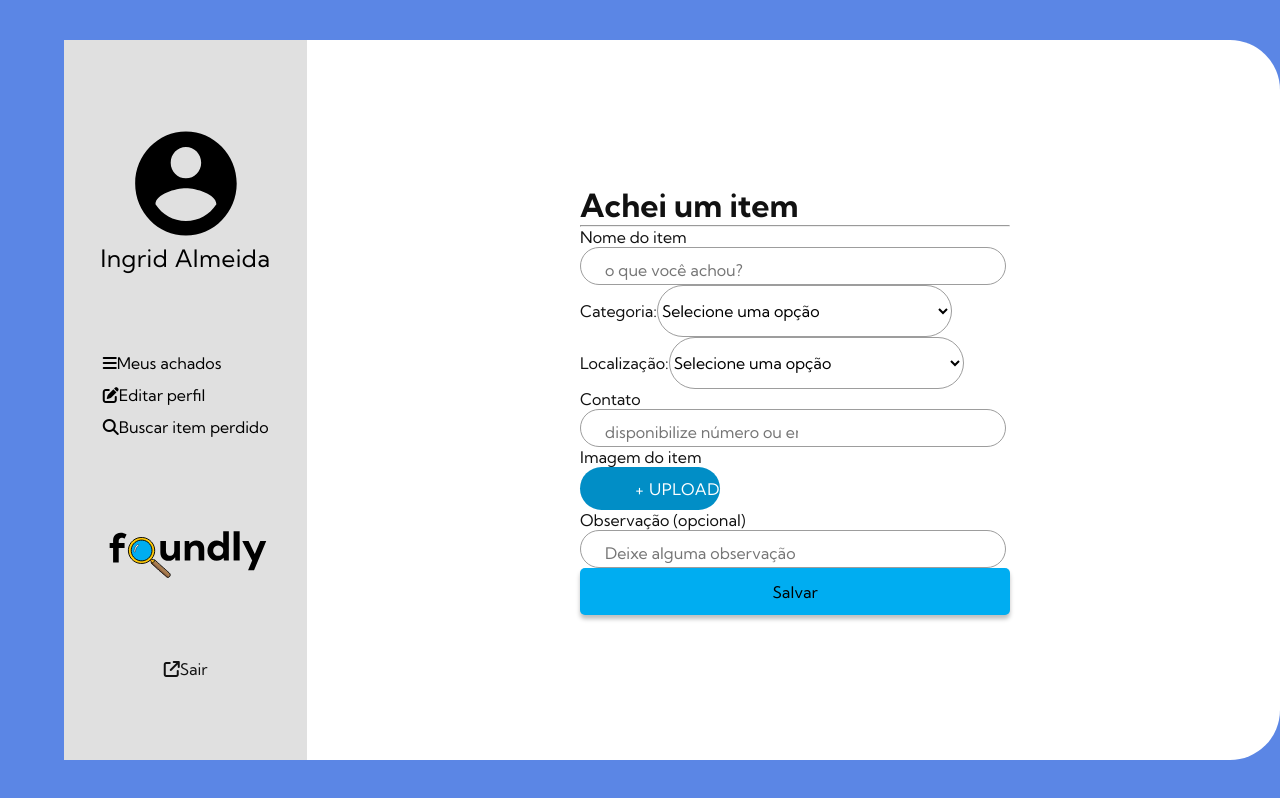
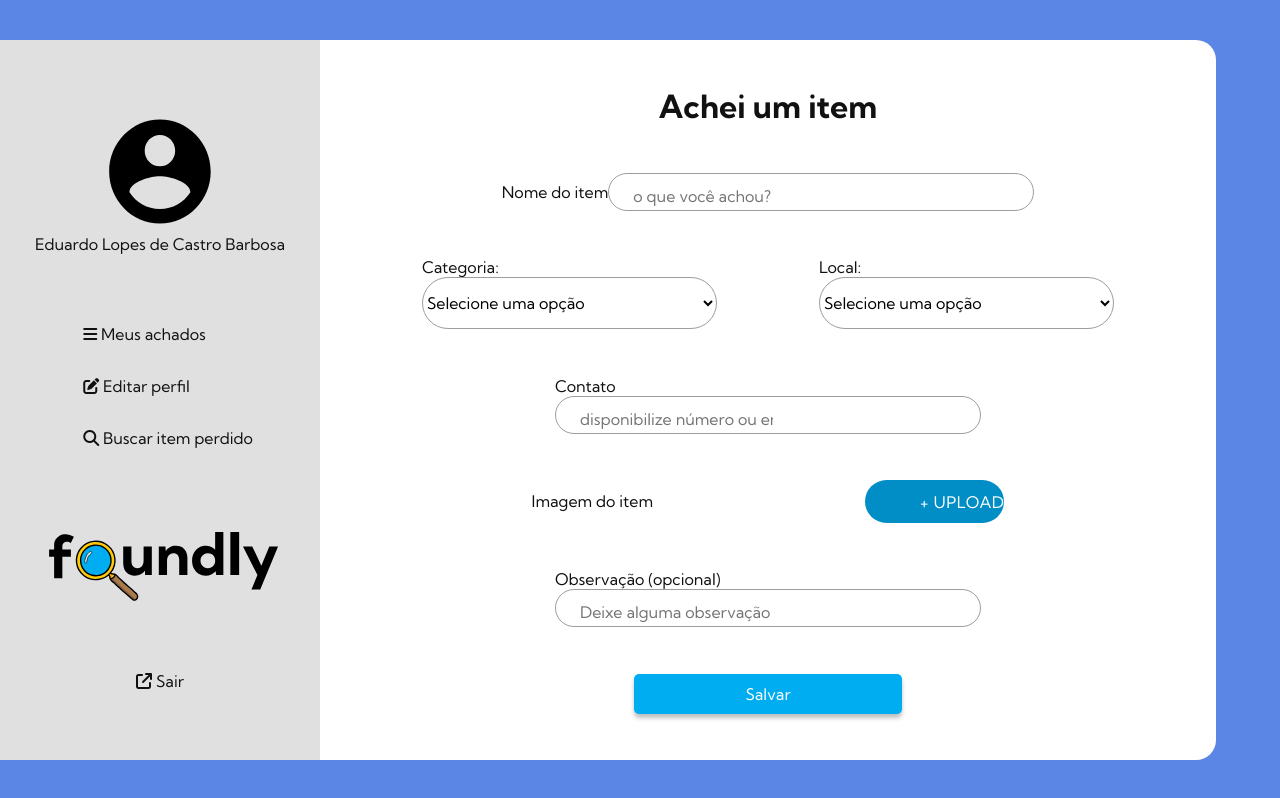
Before and after one commit to EduardoLopes085/Foundly, a React (Vite) app: page /cadastrar-item in a window 1280 px wide. Built offline with nearby package versions, Linux system fonts and the light colour scheme.

Commit message:
nav lateral componentizada, ajustes na tela de achei um item

```diff
--- a/src/components/cadastrarItem/cadastrar.css
+++ b/src/components/cadastrarItem/cadastrar.css
@@ -5,49 +5,73 @@
     background: #FFFFFF;
     width: 95vw;
     height: 90%;
-    border-radius: 50px;
+    border-radius: 0px 20px 20px 0px;
     display: flex;
+
+    overflow: hidden;
 }
 
-.card-perfil {
-    background: #E0E0E0;
-    width: 20%;  /* Ajustando o tamanho do perfil */
-    height: 100%;  /* Altura flexível */
-    align-items: center;
+.cadastrar-form{
+    height: 100%;
+    width: 100%;
+
     display: flex;
     flex-direction: column;
+    align-items: center;
     justify-content: space-evenly;
 
+
 }
-.card-user {
+
+.card-form{
+    width: 70vw;
+    height: 100%;
+
     display: flex;
+    flex-direction: column;
     align-items: center;
+
+}
+
+
+.cadastrar-header{
+
+}
+
+.campo-nome{
+    width: 100%;
+
+    display: flex;
+    flex-direction: row;
+    align-items: center;
+    justify-content: center;
+}
+
+
+.row{
+    display: flex;
+    flex-direction: row;
+    align-items: center;
+    justify-content: space-evenly;
+
+    width: 100%;
+}
+
+
+
+
+.campo-categoria{
+    display: flex;
     flex-direction: column;
 }
-.card-perfil h1{
-    color: #000;
-    font-family: "Kumbh Sans";
-    font-size: 24px;
-    font-style: normal;
-    font-weight: 400;
-    line-height: 24px;
-    letter-spacing: 0.5px;
+
+.campo-localizacao{
+    display: flex;
+    flex-direction: column;
 }
 
-.card-lista{
-    color: #000;
-    font-family: "Kumbh Sans";
-    font-size: 16px;
-    font-style: normal;
-    font-weight: 400;
-    line-height: 24px;
-    letter-spacing: 0.5px;
-    display: flex;
-    flex-direction: column;
-    gap: 8px;
-    align-items: flex-start;
 
-}
+
 
 .logoFoundly{
     width: 70%;
@@ -55,16 +79,9 @@
     height: auto;
 }
 
-.card-form{
-    display: flex;
-    justify-content: center;
-    align-items: center;
-    flex: 1;
-    padding-left: 3px;
-    gap: 45px;
-}
 
- input{
+
+.input-cadastrar{
     display: inline-flex;
     padding: 12px 207px 4px 24px;
     align-items: center;
@@ -108,16 +125,12 @@
 }
 
 .button-salvar{
-    display: flex;
-    width: 430px;
-    height: 46.233px;
-    padding: 10px;
-    flex-direction: column;
-    justify-content: center;
-    align-items: center;
+    width: 30%;
+
     gap: 8px;
-    flex-shrink: 0;
     border-radius: 5px;
     background: #00ADF1;
+    padding: 10px;
     box-shadow: 0px 4px 4px 0px rgba(0, 0, 0, 0.25);
+    color: #FFF;
 }
--- a/src/components/cadastrarItem/cadastrar.jsx
+++ b/src/components/cadastrarItem/cadastrar.jsx
@@ -1,42 +1,29 @@
 import logoFoundly from "../../assets/logo-foundly.svg";
 import accountCircle from "../../assets/account_circle.svg";
 import '../cadastrarItem/cadastrar.css'
+import NavigationBar from "../navigationbar/navigationBar";
 
 
 function CadastrarItem(){
     return(
         <div className="card-total">
-            <div className="card-perfil">
 
-               <div className="card-user">
-                    <img src= {accountCircle}
-                    alt="Icon user"
-                    className="icon-user" />
-                    <h1>Ingrid Almeida</h1>
-               </div>
-
-                <div className="card-lista">
-                   <button><i class="fa-solid fa-bars"></i>Meus achados</button>
-                    <button><i className="fa-solid fa-pen-to-square"></i>Editar perfil</button>
-                    <button><i className="fa-solid fa-magnifying-glass"></i>Buscar item perdido</button>
-                </div>
-
-                <img src= {logoFoundly}
-                alt="Logo Foundly"
-                className='logoFoundly' />
-
-                <p><i class="fa-solid fa-arrow-up-right-from-square"></i>Sair</p>
-            </div>
+            <NavigationBar/>
 
             <div className="card-form">
                <form action= "" className='cadastrar-form'>
+
+                    <div className="cadastrar-header">
                         <h1>Achei um item</h1>
-                    <hr />
+                    </div>
+
 
                     <div className="campo-nome">
                         <p>Nome do item</p>
-                        <input type="texto" placeholder="o que você achou?" required />
+                        <input className="input-cadastrar" type="texto" placeholder="o que você achou?" required />
                     </div>
+
+                    <div className="row">
 
                         <div className="campo-categoria">
                             <label htmlFor="categoria">Categoria:</label>
@@ -50,7 +37,7 @@ function CadastrarItem(){
                         </div>
 
                         <div className="campo-localizacao">
-                        <label htmlFor="categoria">Localização:</label>
+                            <label htmlFor="categoria">Local:</label>
                             <select id="localizacao" name="localizacao" required>
                                 <option value="">Selecione uma opção</option>
                                 <option value="roupa">Ceará</option>
@@ -59,25 +46,24 @@ function CadastrarItem(){
                                 <option value="outro">Outro</option>
                             </select>
                         </div>
+                    </div>
 
                     <div className="campo-contato">
                         <p>Contato</p>
-                        <input type="texto" placeholder="disponibilize número ou email para contato" required />
+                        <input className="input-cadastrar" type="texto" placeholder="disponibilize número ou email para contato" required />
                     </div>
 
-                    <div className="campo-imagem">
+                    <div className="row">
                         <p>Imagem do item</p>
                         <button className='envio-foto' type='submit'> + UPLOAD </button>
                     </div>
 
                    <div className="campo-observacao">
                      <p>Observação (opcional)</p>
-                        <input type="texto" placeholder="Deixe alguma observação sobre o item" required />
+                        <input className="input-cadastrar" type="texto" placeholder="Deixe alguma observação sobre o item" required />
                    </div>
 
                     <button className='button-salvar' type='submit'>Salvar</button>
-
-
                 </form>
 
             </div>
--- /dev/null
+++ b/src/components/navigationBar/navigation.css
@@ -0,0 +1,34 @@
+.navigation-container{
+    width: 25vw;
+    height: 100%;
+
+    display: flex;
+    flex-direction: column;
+    align-items: center;
+    justify-content: space-evenly;
+
+
+    background-color: #E0E0E0;
+}
+
+.user-perfil{
+    display: flex;
+    flex-direction: column;
+    align-items: center;
+
+}
+
+
+
+.nav-options{
+    display: flex;
+    flex-direction: column;
+    margin-left: 5%;
+
+    gap: 2rem;
+}
+
+
+.FoundlyLogo{
+    width: 250px;
+}
--- /dev/null
+++ b/src/components/navigationBar/navigationBar.jsx
@@ -0,0 +1,54 @@
+import React from "react";
+import logoFoundly from "../../assets/logo-foundly.svg";
+import accountCircle from "../../assets/account_circle.svg";
+import '../navigationbar/navigation.css'
+
+function NavigationBar(){
+    return(
+        <>
+            <div className="navigation-container">
+
+                <div className="user-perfil">
+                    <img className="user-image" src={accountCircle} alt="foto de perfil do usuário" />
+
+                    <div className="user-name">Eduardo Lopes de Castro Barbosa</div>
+                </div>
+
+                <div className="nav-options">
+                    <a href="">
+                        <i class="fa-solid fa-bars"></i> Meus achados
+                    </a>
+
+                    <a href="">
+                        <i className="fa-solid fa-pen-to-square"> </i> Editar perfil
+                    </a>
+
+                    <a href="">
+                        <i className="fa-solid fa-magnifying-glass"></i> Buscar item perdido
+                    </a>
+
+                </div>
+
+                <img className="FoundlyLogo" src={logoFoundly} alt="" />
+
+                <div className="logoff">
+                    <a href="">
+                    <i class="fa-solid fa-arrow-up-right-from-square"></i> Sair
+                    </a>
+                </div>
+
+
+            </div>
+
+
+
+
+
+        </>
+    );
+};
+
+
+
+
+export default NavigationBar;
--- a/src/index.css
+++ b/src/index.css
@@ -55,7 +55,7 @@ picture {
 #root {
   height: 100dvh;
   display: flex;
-  justify-content: flex-end; /* joga pro lado direito */
+  justify-content: flex-start; /* joga pro lado direito */
   align-items: center;        /* centraliza verticalmente */
   background-color: #5b86e5;
 }
```
Lines whose indentation alone changed are shown as unchanged.
